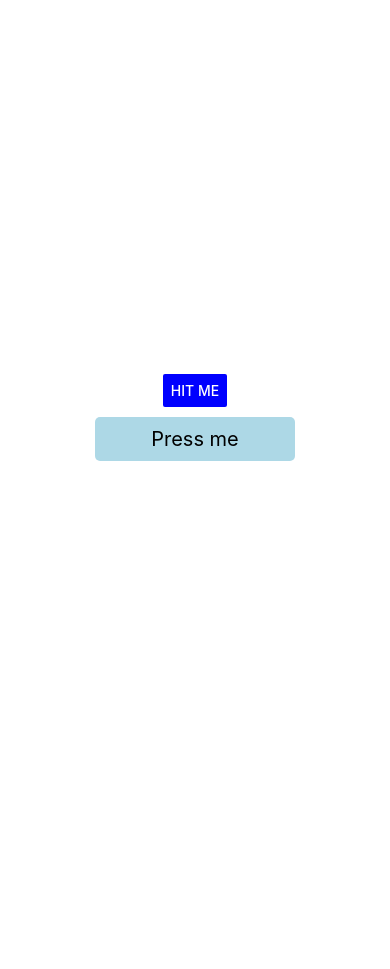
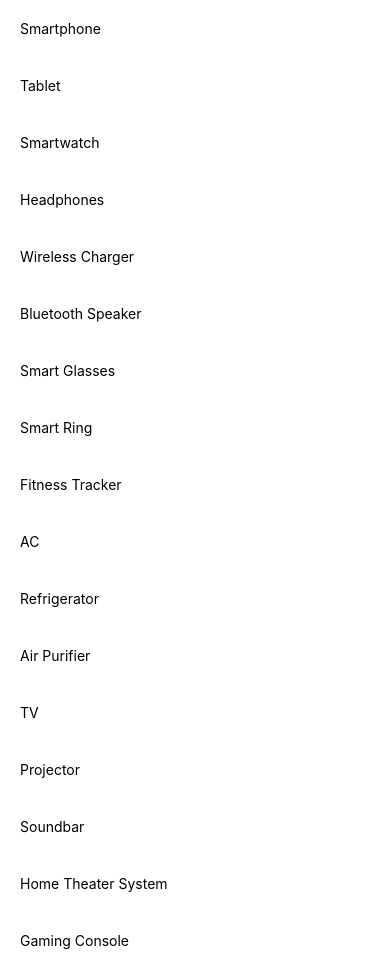
Before and after one commit to nhm20/Splitwise, a React Native app: screen / in a window 390 px wide. Before the commit the page ends 844 px from the top, so only its background shows below. Built offline with nearby package versions, Linux system fonts and the light colour scheme.

Commit message:
FlatList

```diff
--- a/App.jsx
+++ b/App.jsx
@@ -1,44 +1,49 @@
-import { Pressable, StyleSheet, View, Text } from "react-native";
-import { Button } from "react-native-web";
+import { FlatList, ScrollView, Text, View } from "react-native";
+import ListItem from "./ListItem";
 
 export default function App() {
+  const products = [
+    {id: 1, name: "Smartphone"},
+    {id: 2, name: "Tablet"},
+    {id: 3, name: "Smartwatch"},
+    {id: 4, name: "Headphones"},
+    {id: 5, name: "Wireless Charger"},
+    {id: 6, name: "Bluetooth Speaker"},
+    {id: 7, name: "Smart Glasses"},
+    {id: 8, name: "Smart Ring"},
+    {id: 9, name: "Fitness Tracker"},
+    {id: 10, name: "AC"},
+    {id: 11, name: "Refrigerator"},
+    {id: 12, name: "Air Purifier"},
+    {id: 13, name: "TV"},
+    {id: 14, name: "Projector"},
+    {id: 15, name: "Soundbar"},
+    {id: 16, name: "Home Theater System"},
+    {id: 17, name: "Gaming Console"}
+  ]
   return (
-    <View style={styles.container}>
-      <Button
-        color="blue"
-        onPress={() => alert("Button pressed!")}
-        title="Hit me"
-      />
-      <Pressable
-        android_ripple={{ color: "red"}}
-        onPress={() => alert("Pressable pressed!")}
-        style={styles.pressable}
-      >
-        <Text style={styles.text}>Press me</Text>
-      </Pressable>
+    <View style={{width: "100%" }}>
+      {/* <ScrollView>
+        {products.map((product) => (
+          <Text style={{ padding: 20, width: "100%" }} key={product.id}>
+            {product.name}
+          </Text>
+        ))}
+      </ScrollView> */}
+
+      {/* <FlatList data={products}  renderItem={({ item }) =>
+        <Text style={{ padding: 20, width: "100%" }} key={item.id}>
+          {item.name}
+        </Text>
+      } /> */}
+      {/* <FlatList data={products} keyExtractor={(item)=>item.id} renderItem={({ item }) =>
+        <Text style={{ padding: 20, width: "100%" }} key={item.id}>
+          {item.name}
+        </Text>
+      } /> */}
+      <FlatList data={products} keyExtractor={(item)=>item.id} renderItem={({ item }) =>
+        <ListItem item={item} />
+      } />
     </View>
   );
 }
-
-const styles = StyleSheet.create({
-  container: {
-    flex: 1,
-    justifyContent: "center",
-    alignItems: "center",
-  },
-  pressable: {
-    padding: 10,
-    backgroundColor: "lightblue",
-    width: 200,
-    marginHorizontal: 20,
-    marginVertical: 10,
-    borderRadius: 5,
-  },
-  text: {
-    fontSize: 20,
-    color: "black",
-    textAlign: "center",
-  },
-});
-
-// Button does not support style prop
--- /dev/null
+++ b/ListItem.jsx
@@ -0,0 +1,9 @@
+import { Text } from "react-native";
+
+export default function ListItem({ item }) {
+  return (
+    <Text style={{ padding: 20, width: "100%" }} key={item.id}>
+      {item.name}
+    </Text>
+  );
+}
--- a/package.json
+++ b/package.json
@@ -9,13 +9,13 @@
     "web": "expo start --web"
   },
   "dependencies": {
+    "@expo/metro-runtime": "~5.0.4",
     "expo": "~53.0.20",
     "expo-status-bar": "~2.2.3",
     "react": "19.0.0",
+    "react-dom": "19.0.0",
     "react-native": "0.79.5",
-    "react-dom": "19.0.0",
-    "react-native-web": "^0.20.0",
-    "@expo/metro-runtime": "~5.0.4"
+    "react-native-web": "^0.20.0"
   },
   "devDependencies": {
     "@babel/core": "^7.20.0"
```
